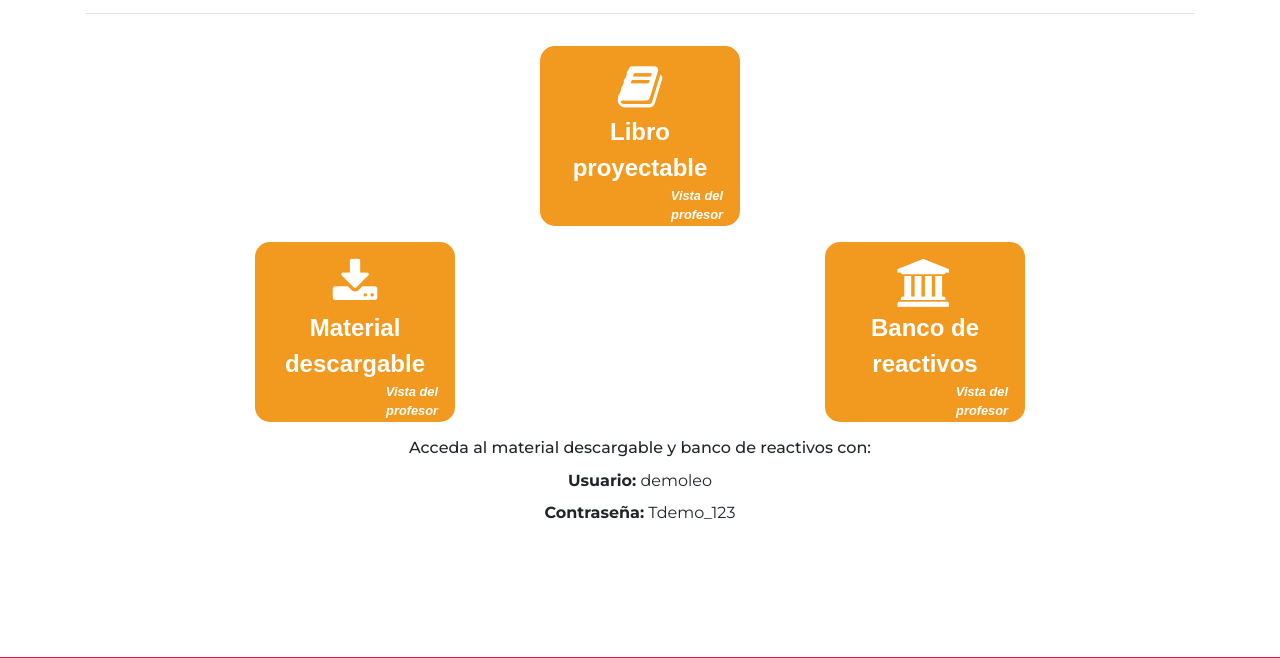
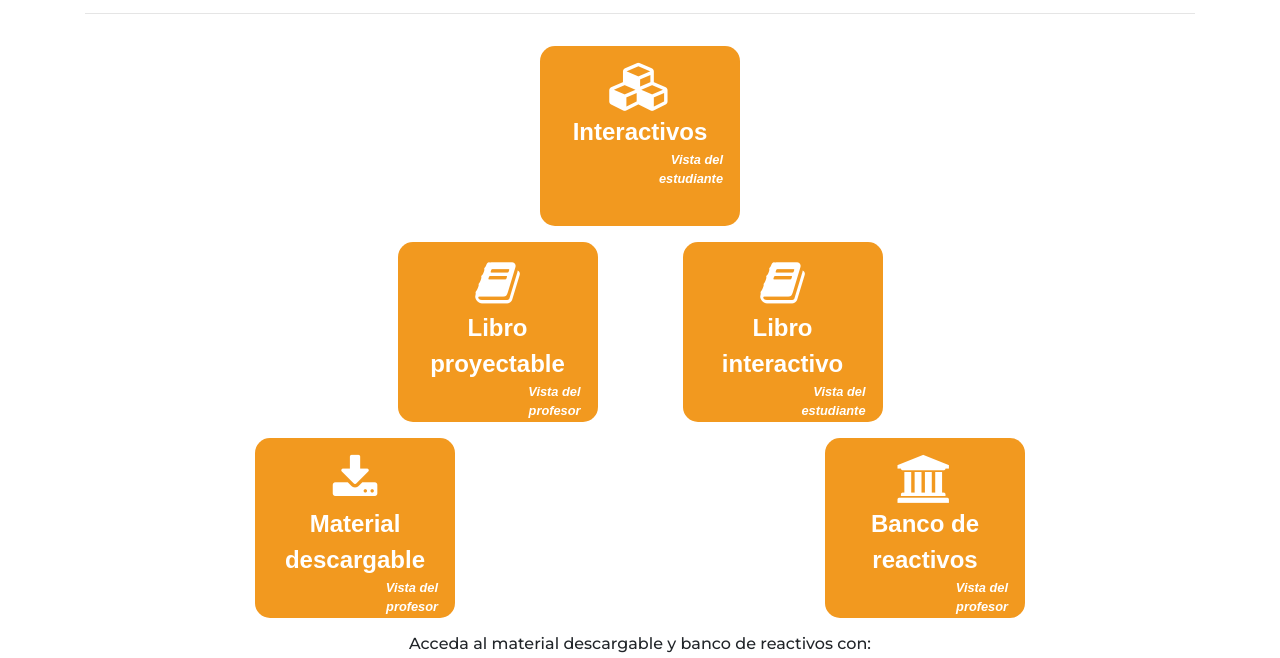
Before and after one commit to YoselynCM-IS/demo-juegos-interactivos, a plain HTML site: page index.html in a window 1280 px wide. Shown: the part 134-792 px from the top of the page. Drawn offline with nearby package versions, Linux system fonts and the light colour scheme.

Commit message:
Update index.html

```diff
--- a/index.html
+++ b/index.html
@@ -17,35 +17,35 @@
         <div class="container text-center">
             <h1 class="titleH1">Tronco común</h1>
             <hr>
-            <!-- <div class="row text-center">
-                <div class="col-md-6">
-                    <a id="btnAction" class="btn" href="#">
+            <div class="row text-center">
+                <div class="col-md-12">
+                    <a id="btnAction" class="btn" href="https://quiet-castle-24554.herokuapp.com/">
                         <i class="fa fa-cubes"></i><br>Interactivos
                         <label class="text-right">Vista del estudiante</label>
                     </a>
                 </div>
-                <div class="col-md-6">
+                <!-- <div class="col-md-6">
                     <a id="btnAction" class="btn" href="#">
                         <i class="fa fa-gamepad"></i><br>Juegos
                         <label class="text-right">Vista del profesor</label>
                     </a>
-                </div>
-            </div> -->
+                </div> -->
+            </div>
             <div class="row">
-                <!-- <div class="col-md-3"></div> -->
+                <div class="col-md-3"></div>
                 <div class="col-md">
                     <a id="btnAction" class="btn" href="http://majesticeducation-ebook.herokuapp.com/providers/book/demo-leo-y-e-1">
                         <i class="fa fa-book"></i><br> Libro proyectable
                         <label class="text-right">Vista del profesor</label>
                     </a>
                 </div>
-                <!-- <div class="col-md">
-                    <a id="btnAction" class="btn" href="#">
+                <div class="col-md">
+                    <a id="btnAction" class="btn" href="http://majesticeducationdigital.com/fisica/fisica-2">
                         <i class="fa fa-book"></i><br> Libro interactivo
                         <label class="text-right">Vista del estudiante</label>
                     </a>
                 </div>
-                <div class="col-md-3"></div> -->
+                <div class="col-md-3"></div>
             </div>
             <div class="row text-center">
                 <div class="col-md-6">
```
